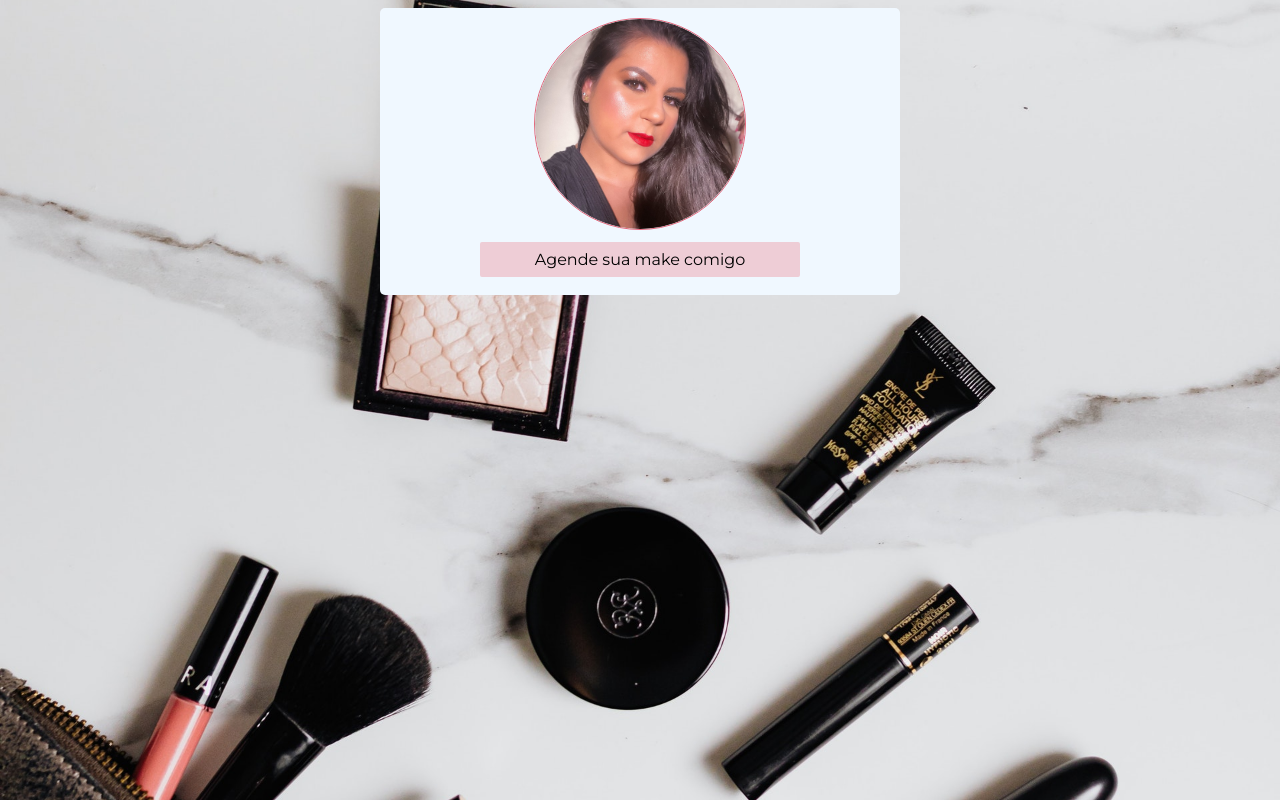
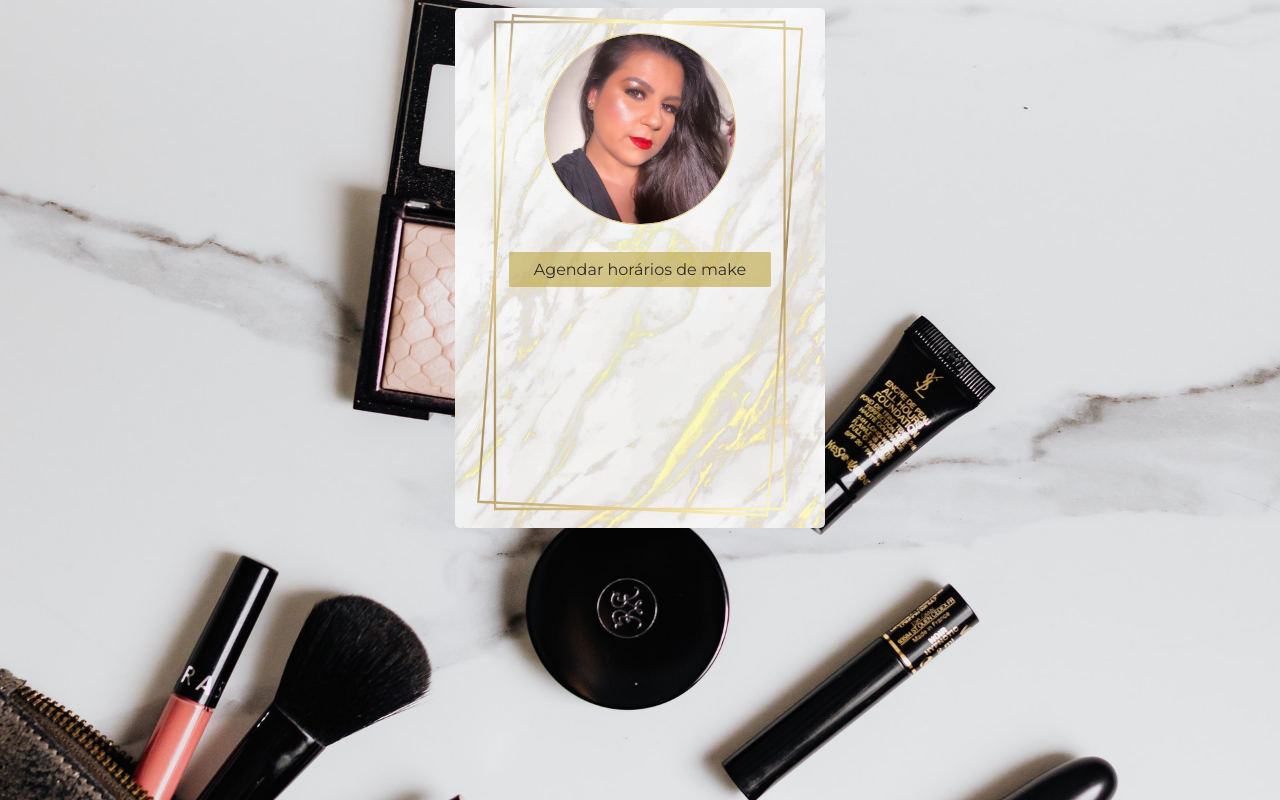
Before and after one commit to rubensgabriel/make-up, a plain HTML site: page index.html in a window 1280 px wide. Drawn offline with Linux system fonts and the light colour scheme.

Commit message:
atualização

```diff
--- a/index.html
+++ b/index.html
@@ -9,8 +9,8 @@
 </head>
 <body>
     <div>
-        <img src="imagens/perfilR.png" alt="Foto de Perfil" width="210px">
-        <p><a href="https://api.whatsapp.com/send?phone=5532999095256&text=Ol%C3%A1!%20Gostaria%20de%20agendar%20um%20hor%C3%A1rio%20com%20voc%C3%AA%3F">Agende sua make comigo</a></p>
+        <img src="imagens/perfilR.png" alt="Foto de Perfil" width="190px">
+        <p><a href="https://api.whatsapp.com/send?phone=5532999095256&text=Ol%C3%A1!%20Gostaria%20de%20agendar%20um%20hor%C3%A1rio%20com%20voc%C3%AA%3F">Agendar horários de make</a></p>
     </div>
 </body>
 </html>
--- a/style.css
+++ b/style.css
@@ -7,24 +7,32 @@ body{
     background-size: cover;
 }
 div{
-    width: 500px;
+    width: 350px;
     background-color: aliceblue;
     margin: auto;
     border-radius: 5px;
     text-align: center;padding: 10px;
+    background-image: url(imagens/Moldura\ dourada\ em\ fundo\ de\ mármore\ _\ Vetor\ Grátis.jpg);
+    background-position: center;
+    background-size: cover;
+    height: 500px;
 }
 img{
-    border: 1px solid rgb(226, 104, 124);
+    border: 1px solid rgb(226, 197, 104);
     border-radius: 150px;
+    margin-bottom: 15px;
+    margin-top: 15px;
 }
 a{
     text-decoration: none;
-    background-color: rgba(238, 182, 191, 0.644);
-    color: black;
-    padding: 8px 55px;
+    background-color: rgba(187, 164, 60, 0.589);
+    color: rgb(51, 45, 45);
+    padding: 8px 25px;
     border-radius: 2px;
-    font-family: Montserrat
+    font-family: Montserrat;
 }
 a:hover{
-    border: 1px solid rgb(247, 154, 169);
+    border: 1px solid rgb(180, 147, 55);
+    font-weight: 500;
+    transition-duration: 0.4s;
 }
```
Also changed, not shown: imagens/15 Fancy Marble iPhone Xs Wallpapers _ Preppy Wallpapers.jpg (added), imagens/Moldura dourada em fundo de mármore _ Vetor Grátis.jpg (added).
